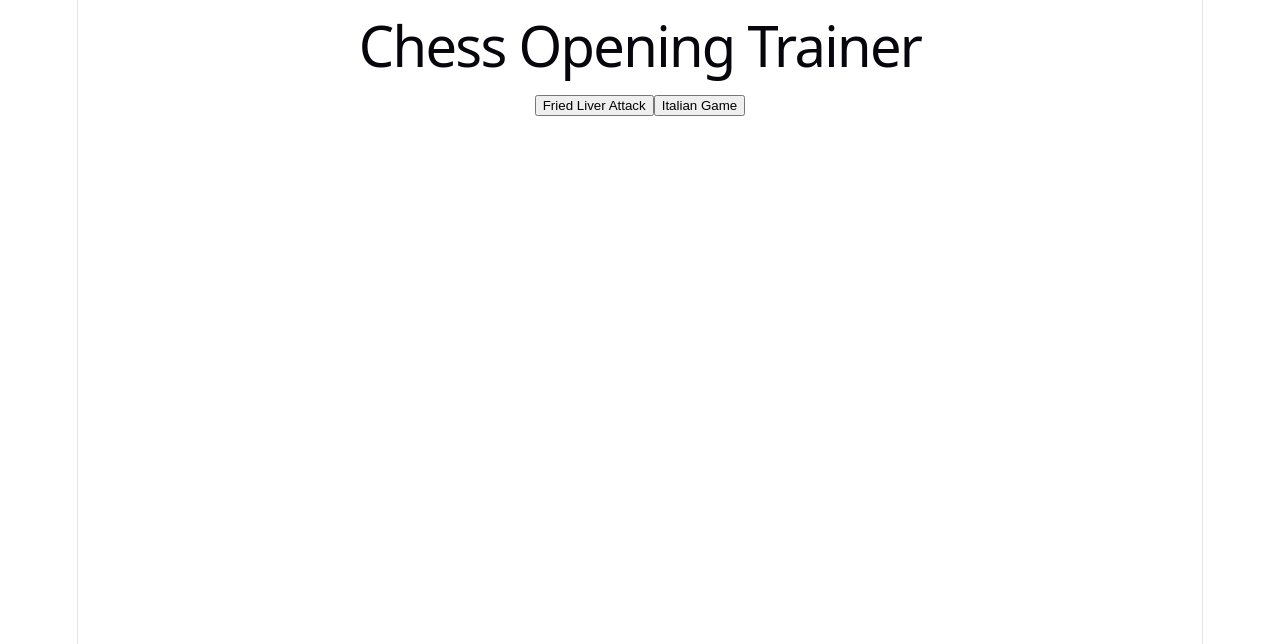
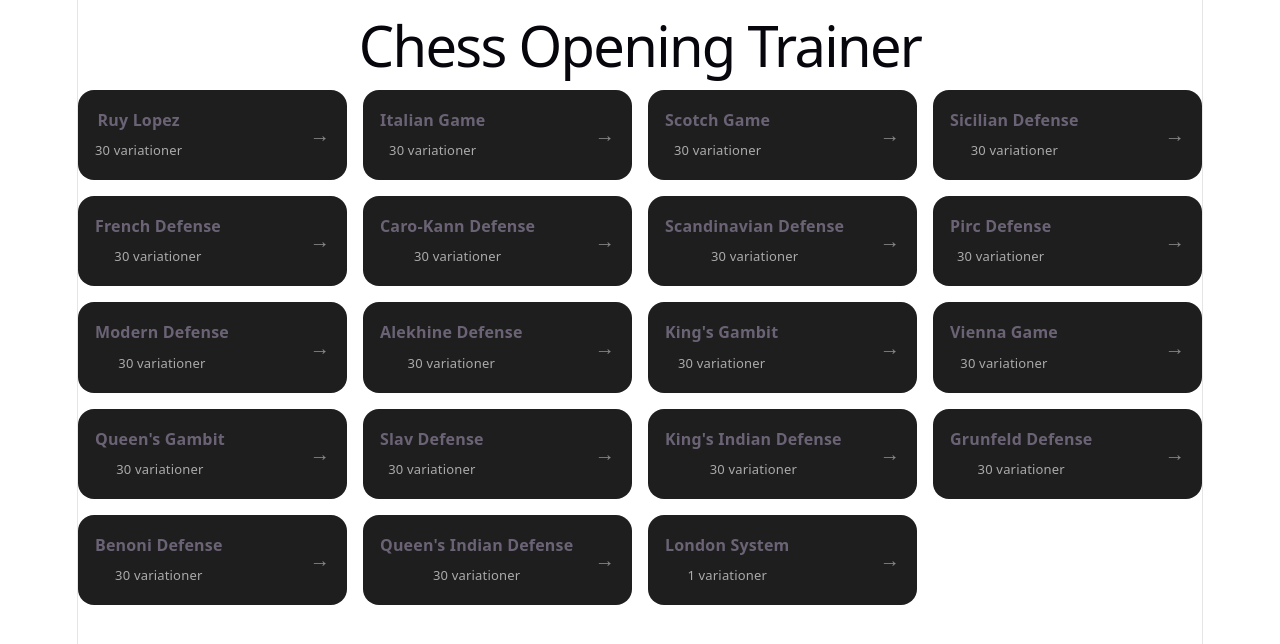
Before and after one commit to gurrafellander/chess-trainer, a React (Vite) app: page / in a window 1280 px wide. Shown: the top 644 px of the page. Built offline with nearby package versions, Linux system fonts and the light colour scheme.

Commit message:
got more openings working, also automove opponent, and back button

```diff
--- a/src/App.css
+++ b/src/App.css
@@ -182,3 +182,52 @@
     border-right-color: var(--border);
   }
 }
+
+.openings-grid {
+  display: grid;
+  grid-template-columns: repeat(auto-fill, minmax(220px, 1fr));
+  gap: 16px;
+}
+
+.opening-card {
+  background: #1e1e1e;
+  border-radius: 16px;
+  padding: 16px;
+  cursor: pointer;
+  transition: all 0.2s ease;
+  border: 1px solid transparent;
+}
+
+.opening-card:hover {
+  transform: translateY(-4px);
+  border-color: #444;
+  background: #252525;
+}
+
+.card-content {
+  display: flex;
+  justify-content: space-between;
+  align-items: center;
+}
+
+.opening-card h3 {
+  margin: 0;
+  font-size: 16px;
+}
+
+.opening-card p {
+  margin: 4px 0 0;
+  font-size: 13px;
+  color: #aaa;
+}
+
+.arrow {
+  font-size: 20px;
+  color: #888;
+  transition: transform 0.2s ease;
+}
+
+.opening-card:hover .arrow {
+  transform: translateX(4px);
+  color: #fff;
+}
--- a/src/App.jsx
+++ b/src/App.jsx
@@ -1,6 +1,7 @@
 import { openings } from "./openings"
 import { useState } from "react"
 import Trainer from "./Trainer"
+import "./App.css"
 
 export default function App(){
 
@@ -14,11 +15,26 @@ export default function App(){
     <div>
       <h1>Chess Opening Trainer</h1>
 
-      {openings.map(o => (
-        <button key={o.name} onClick={()=>setOpening(o)}>
-          {o.name}
-        </button>
-      ))}
+      <div className="openings-grid">
+        {openings.map(o => (
+          <div
+            key={o.name}
+            className="opening-card"
+            onClick={() => setOpening(o)}
+          >
+            <div className="card-content">
+              <div>
+                <h3>{o.name}</h3>
+                <p>{o.variations.length} variationer</p>
+              </div>
+
+              <div className="arrow">
+                →
+              </div>
+            </div>
+          </div>
+        ))}
+      </div>
 
     </div>
   )
--- a/src/StudyMode.jsx
+++ b/src/StudyMode.jsx
@@ -2,20 +2,24 @@ import { Chess } from "chess.js";
 import { Chessboard } from "react-chessboard";
 import { useState, useRef, useEffect } from "react";
 
-export default function StudyMode({ opening, done }) {
+export default function StudyMode({ opening, setOpening, done }) {
   const gameRef = useRef(new Chess());
   const [fen, setFen] = useState(gameRef.current.fen());
 
   const [variationIndex, setVariationIndex] = useState(0);
   const [moveIndex, setMoveIndex] = useState(0);
+  const [justMoved, setJustMoved] = useState(false);
 
   const moves = opening.variations[variationIndex];
+  const openingColor = opening.name.includes("Defense") ? "black" : "white";
 
   // Sync board to current progress
   useEffect(() => {
     console.log("Syncing board → variation:", variationIndex, "move:", moveIndex);
 
     const game = gameRef.current;
+
+    if (openingColor === 'black') setJustMoved(true);
 
     // reset game
     while (game.history().length > 0) game.undo();
@@ -26,7 +30,28 @@ export default function StudyMode({ opening, done }) {
     }
 
     setFen(game.fen());
-  }, [variationIndex, moveIndex]);
+  }, [variationIndex, moveIndex, opening.name, moves]);
+
+ // Automatisk drag för motståndarens tur
+  useEffect(() => {
+    const game = gameRef.current;
+    if (moveIndex >= moves.length) return;
+    if (!justMoved) return;
+
+    const isWhiteToMove = game.turn() === "w";
+    const isOpeningWhite = openingColor === "white";
+
+    // Om det är motståndarens tur
+    if ((isWhiteToMove && !isOpeningWhite) || (!isWhiteToMove && isOpeningWhite)) {
+      const autoMove = moves[moveIndex];
+      const move = game.move(autoMove, { sloppy: true });
+      if (move) {
+        setFen(game.fen());
+        setMoveIndex((prev) => prev + 1);
+      }
+      setJustMoved(false)
+    }
+  }, [moveIndex]);
 
   function onPieceDrop(args) {
     const { sourceSquare, targetSquare } = args;
@@ -61,6 +86,7 @@ export default function StudyMode({ opening, done }) {
 
       setMoveIndex(moveIndex + 1);
       setFen(game.fen());
+      setJustMoved(true)
 
       // next variation
       if (moveIndex + 1 === moves.length) {
@@ -88,7 +114,7 @@ export default function StudyMode({ opening, done }) {
   return (
     <div>
       <h2>Study Mode</h2>
-
+      <p>{opening.name}</p>
       {moveIndex < moves.length && (
         <p>Next move: {moves[moveIndex]}</p>
       )}
@@ -96,12 +122,14 @@ export default function StudyMode({ opening, done }) {
       <Chessboard
         options={{
           position: fen,
+          boardOrientation: openingColor,
           onPieceDrop,
         }}
       />
 
       <p>Variation {variationIndex + 1} / {opening.variations.length}</p>
       <p>Move {moveIndex + 1} / {moves.length}</p>
+      <button type="" onClick={()=>{setOpening(null)}}>Return to menu</button>
     </div>
   );
 }
--- a/src/Trainer.jsx
+++ b/src/Trainer.jsx
@@ -8,8 +8,8 @@ export default function Trainer({opening, setOpening}){
   const [mode,setMode] = useState("study")
 
   if(mode === "study"){
-    return <StudyMode opening={opening} done={()=>setMode("recall")} />
+    return <StudyMode opening={opening} setOpening={setOpening} done={()=>setMode("recall")} />
   }
 
-  return <RecallMode opening={opening} onExit={()=>setOpening(null)}/>
+  return <RecallMode opening={opening} setOpening={setOpening} onExit={()=>setOpening(null)}/>
 }
--- a/src/openings.js
+++ b/src/openings.js
@@ -1,17 +1,6 @@
-export const openings = [
-  {
-    name: "Fried Liver Attack",
-    variations: [
-      ["e4","e5","Nf3","Nc6","Bc4","Nf6","Ng5","d5","exd5","Nxd5","Nxf7"],
-      ["e4","e5","Nf3","Nc6","Bc4","Nf6","Ng5","Bc5"],
-      ["e4","e5","Nf3","Nc6","Bc4","Nf6","Ng5","d5","exd5","Na5"]
-    ]
-  },
-  {
-    name: "Italian Game",
-    variations: [
-      ["e4","e5","Nf3","Nc6","Bc4","Bc5"],
-      ["e4","e5","Nf3","Nc6","Bc4","Nf6"]
-    ]
-  }
-]
+import rawOpenings from "../eco_conversion/openings.json"
+
+export const openings = rawOpenings.map(opening => ({
+  name: opening.name,
+  variations: opening.variations.map(v => v.moves)
+}));
```
